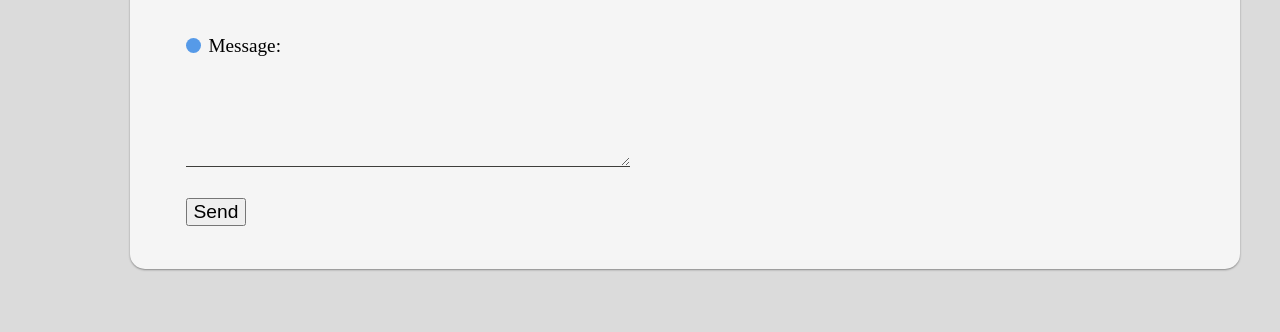
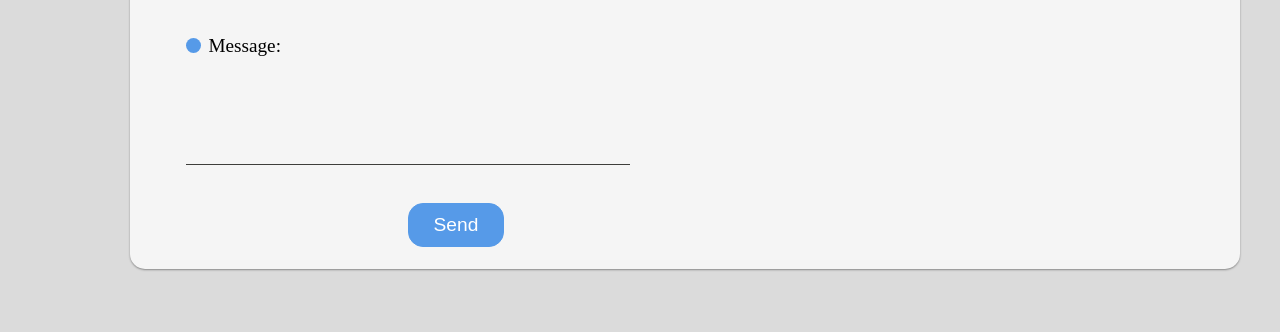
Before and after one commit to portojs/portfolio_1, a React app: page / in a window 1280 px wide. Shown: the part 1618-1950 px from the top of the page. Built offline with nearby package versions, Linux system fonts and the light colour scheme; a web font is replaced by a local one.

Commit message:
Change font-family, font-size and button for the contact form

```diff
--- a/src/components/page-contact.js
+++ b/src/components/page-contact.js
@@ -9,22 +9,22 @@ class PageContact extends Component {
             <h2>CONTACT</h2>
           </div>
           <div className="left-column">
-            <form>
+            <form id="contactForm" noValidate>
               <div>
                 <span></span>
                 <label htmlFor="form-name">Name:</label>
               </div>
-                <input id="form-name" type="text" />
+                <input id="form-name" type="text" required />
               <div>
                 <span></span>
                 <label htmlFor="form-email">Email address:</label>
               </div>
-                <input id="form-email" type="text" />
+                <input id="form-email" type="text" required />
               <div>
                 <span></span>
                 <label htmlFor="form-message">Message:</label>
               </div>
-                <textarea rows="5" id="form-message" />
+                <textarea rows="4" id="form-message" required />
               <button type="submit">Send</button>
             </form>
           </div>
--- a/src/scss/app.scss
+++ b/src/scss/app.scss
@@ -31,7 +31,9 @@ $color-nav: #3e3e3b;
 // GLOBAL
 //*****************************************************
 
-body {
+body,
+textarea,
+input {
   background-color: $color-body;
   margin: 0;
   font-family: 'Quattrocento', serif;
@@ -258,10 +260,28 @@ a {
   border: none;
   border-bottom: 1px solid $color-nav;
   margin-bottom: 2em;
+  &:focus {
+    outline: 0;
+  }
+}
+
+textarea {
+  font-size: 1.2rem;
+  resize: none;
 }
 
 #contact a {
   padding-left: 15px;
+}
+
+#contact button {
+  @extend %border-radius;
+  color: $white;
+  background-color: $blue;
+  position: relative;
+  padding: 10px 25px;
+  border: 1px solid $blue;
+  margin: 0 50%;
 }
 
 //*****************************************************
```
